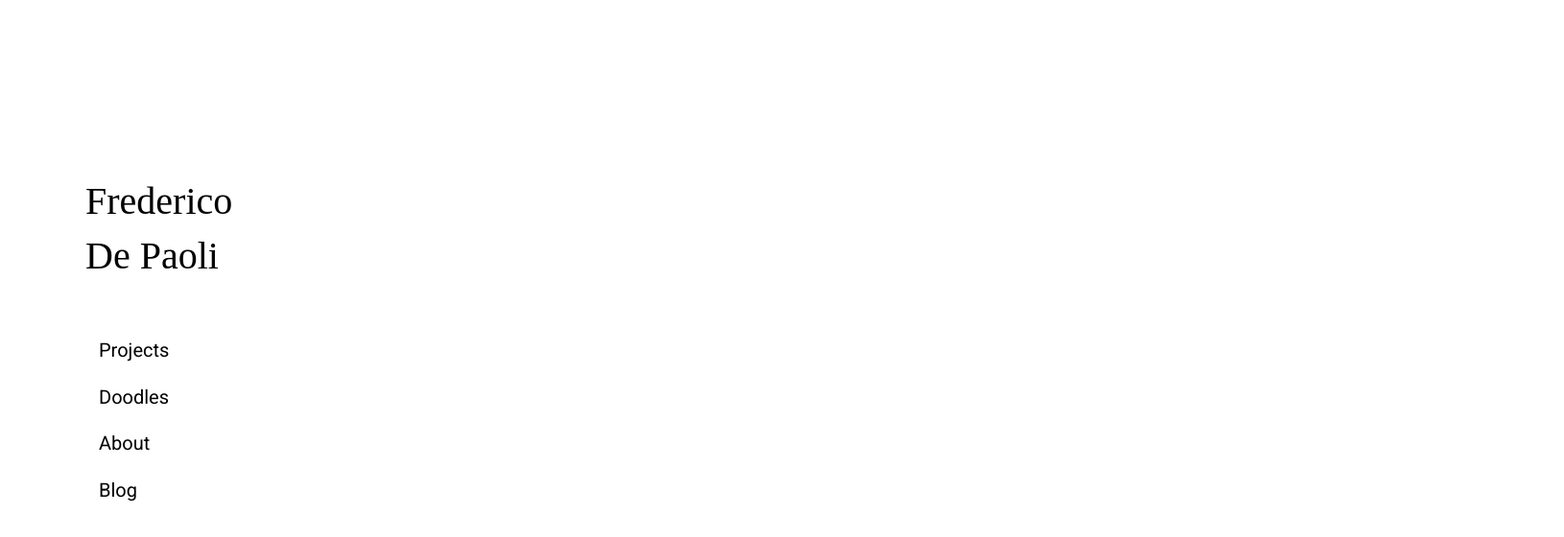
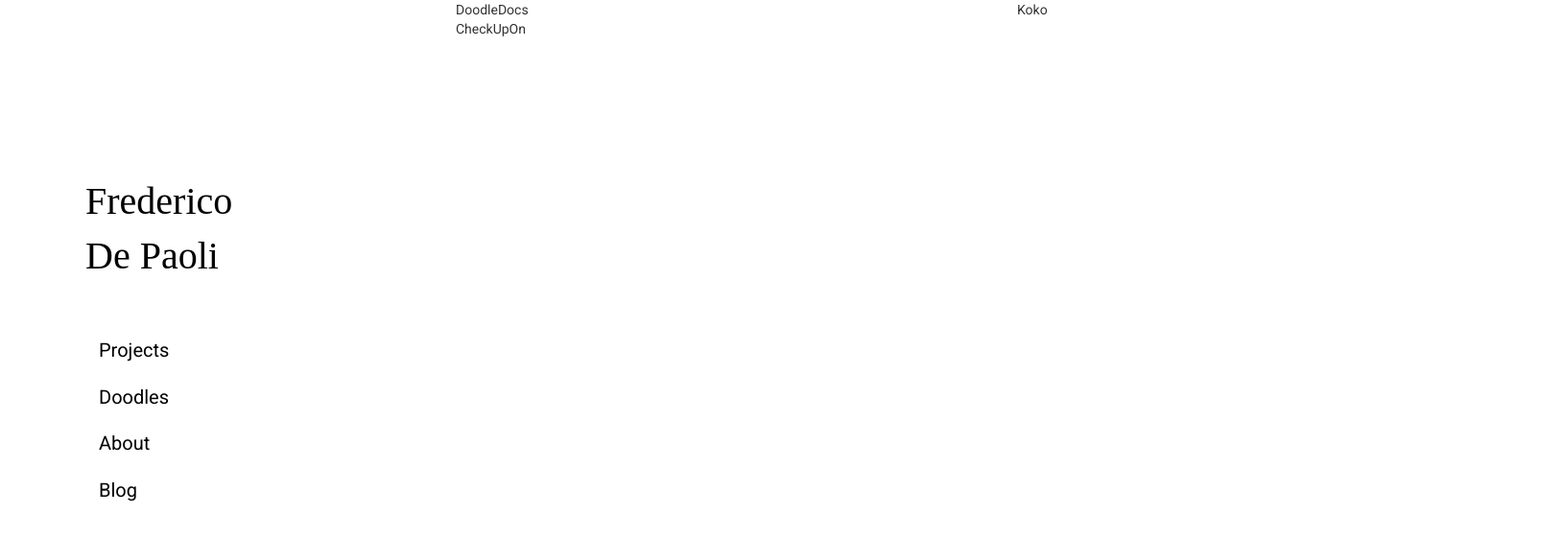
Before and after one commit to depaolif/depaolif.github.io, a React app: page /#/projects/checkupon in a window 1280 px wide. Before the commit this address led to /#/. Shown: the top 560 px of the page at 96% size, 1630 px wide, since content can reach past the window. Built offline with nearby package versions, Linux system fonts and the light colour scheme; a web font is replaced by a local one.

Commit message:
got projects to display

```diff
--- a/src/components/about.js
+++ b/src/components/about.js
@@ -8,7 +8,7 @@ class About extends React.Component {
       <Grid id="about">
         <Row>
           <div className="about-row">
-            <p>Former paralegal/neuroscience researcher turned full-stack web developer. </p>
+            <p>Former paralegal/neuroscience researcher turned full stack web developer. </p>
             <p>To do: </p>
               <ol>
                 <li>Continue learning as a developer</li>
--- a/src/components/project.js
+++ b/src/components/project.js
@@ -0,0 +1,11 @@
+import React from 'react'
+
+class Project extends React.Component {
+  render() {
+    return (
+      <div>{this.props.title}</div>
+    )
+  }
+}
+
+export default Project
--- a/src/components/projects_list.js
+++ b/src/components/projects_list.js
@@ -1,11 +1,29 @@
 import React from 'react'
+import Project from './project'
+import ProjectData from '../data/projects'
+import { Grid, Row, Col } from 'react-bootstrap'
+import '../css/projects_list.scss'
 
 class ProjectsList extends React.Component {
   render() {
-    const projects_list = 3
-    return (<ul>
-
-    </ul>)
+    // calculating what the projects grid will look like
+    const projectsList = ProjectData.map((el, i) => <Project key={i} title={ProjectData[i]["title"]}/> )
+    const numberRows = Math.ceil(projectsList.length / 2)
+    let projectsGrid = []
+    let projectOnLeft, projectOnRight
+    for (let i = 0; i < numberRows; i++) {
+      projectOnLeft = projectsList[i * 2]
+      projectOnRight = projectsList[i * 2 + 1]
+      projectsGrid[i] = <Row>
+        <Col md={6}>{projectOnLeft}</Col>
+        <Col md={6}>{projectOnRight}</Col>
+      </Row>
+    }
+    return (
+      <Grid id="projects-list">
+        {projectsGrid}
+      </Grid>
+    )
   }
 }
 
--- /dev/null
+++ b/src/css/projects_list.scss
@@ -0,0 +1,12 @@
+#projects-list {
+
+}
+
+.project-block {
+  border: 0.25em double black;
+  padding: 15px 15px 10px 15px;
+  width: 50%;
+  margin: auto;
+  margin-top: 30%;
+  text-align: center;
+}
--- a/src/data/projects.json
+++ b/src/data/projects.js
@@ -1,4 +1,4 @@
-[
+const ProjectData = [
   {
     "title": "DoodleDocs",
     "description": "Responsive online drawing platform. Mimics a sketching program using HTML Canvas and custom methods that track mouse movements. Sketches' entire histories are saved.",
@@ -21,3 +21,5 @@
     "github-link": "https://github.com/depaolif/check-up-on"
   }
 ]
+
+export default ProjectData
```
